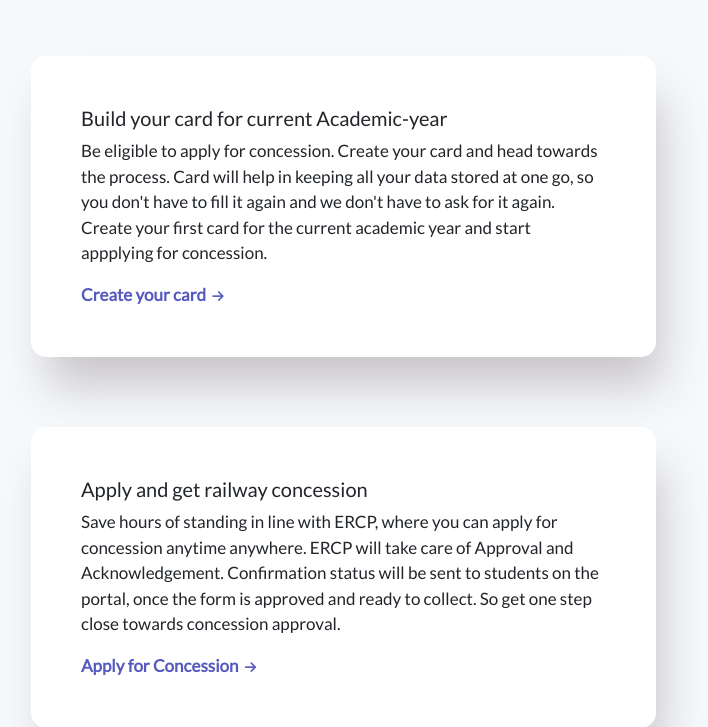
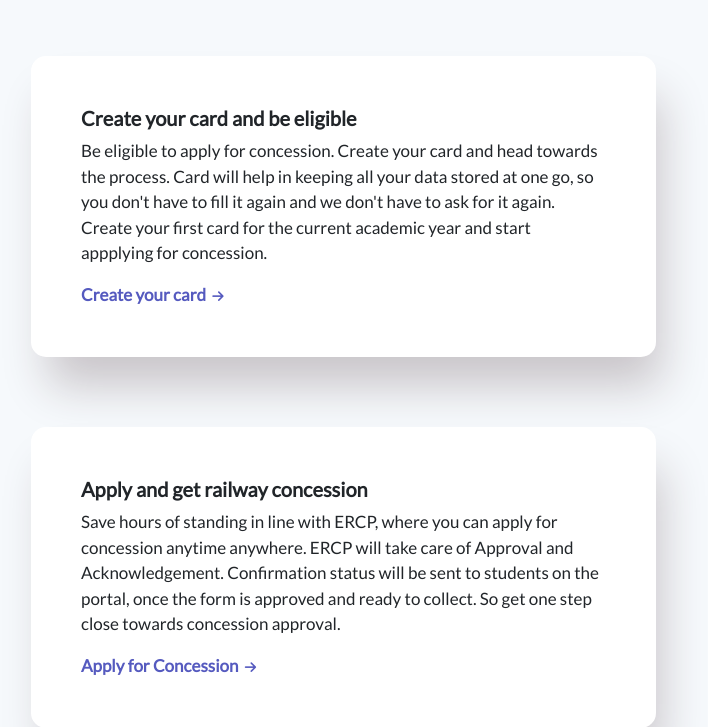
Before and after one commit to prog-coder24/E-RCP, a Django app: page / in a window 1280 px wide. Shown: the part 1812-2539 px from the top of the page, without its empty margins (297-1005 px from the left). Run offline with Django 3.2, Linux system fonts and the light colour scheme; some libraries are stand-ins or nearby versions.

Commit message:
changed card title

```diff
--- a/ERCP_APP/templates/home.html
+++ b/ERCP_APP/templates/home.html
@@ -108,8 +108,8 @@
         <div class="span-col-1" data-aos="flip-left"
         data-aos-easing="ease-out-cubic"
         data-aos-duration="2000">
-          <h6>
-          Build your card for current Academic-year
+          <h6 class="font-weight-bold">
+          Create your card and be eligible
         </h6>
         <p>
           Be eligible to apply for concession. Create your card and head
@@ -126,7 +126,7 @@
         <div class="span-col-2" data-aos="flip-right"
         data-aos-easing="ease-out-cubic"
         data-aos-duration="2000">
-          <h6>
+          <h6 class="font-weight-bold">
             Apply and get railway concession
           </h6>
           <p>
```
Also changed, not shown: db.sqlite3.
